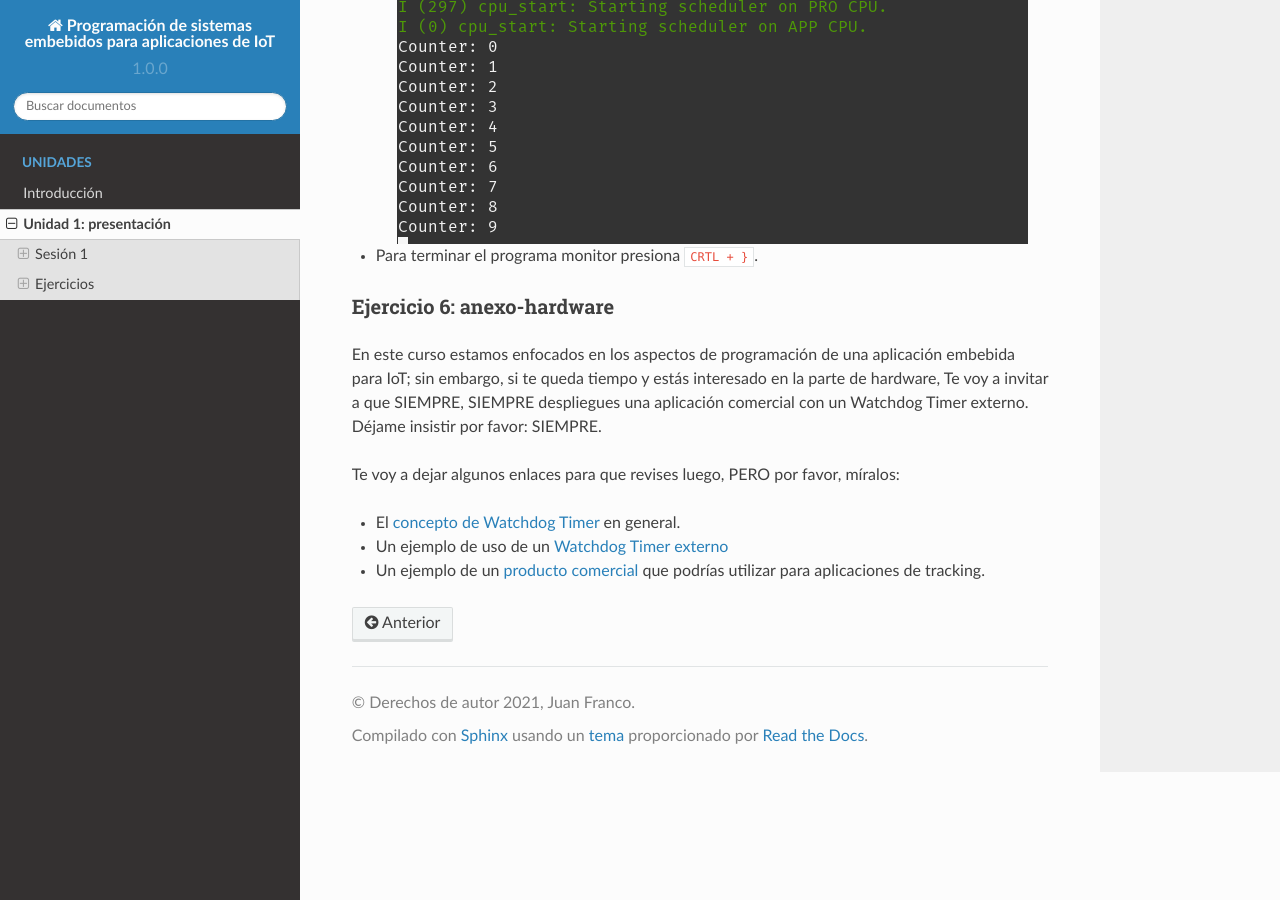
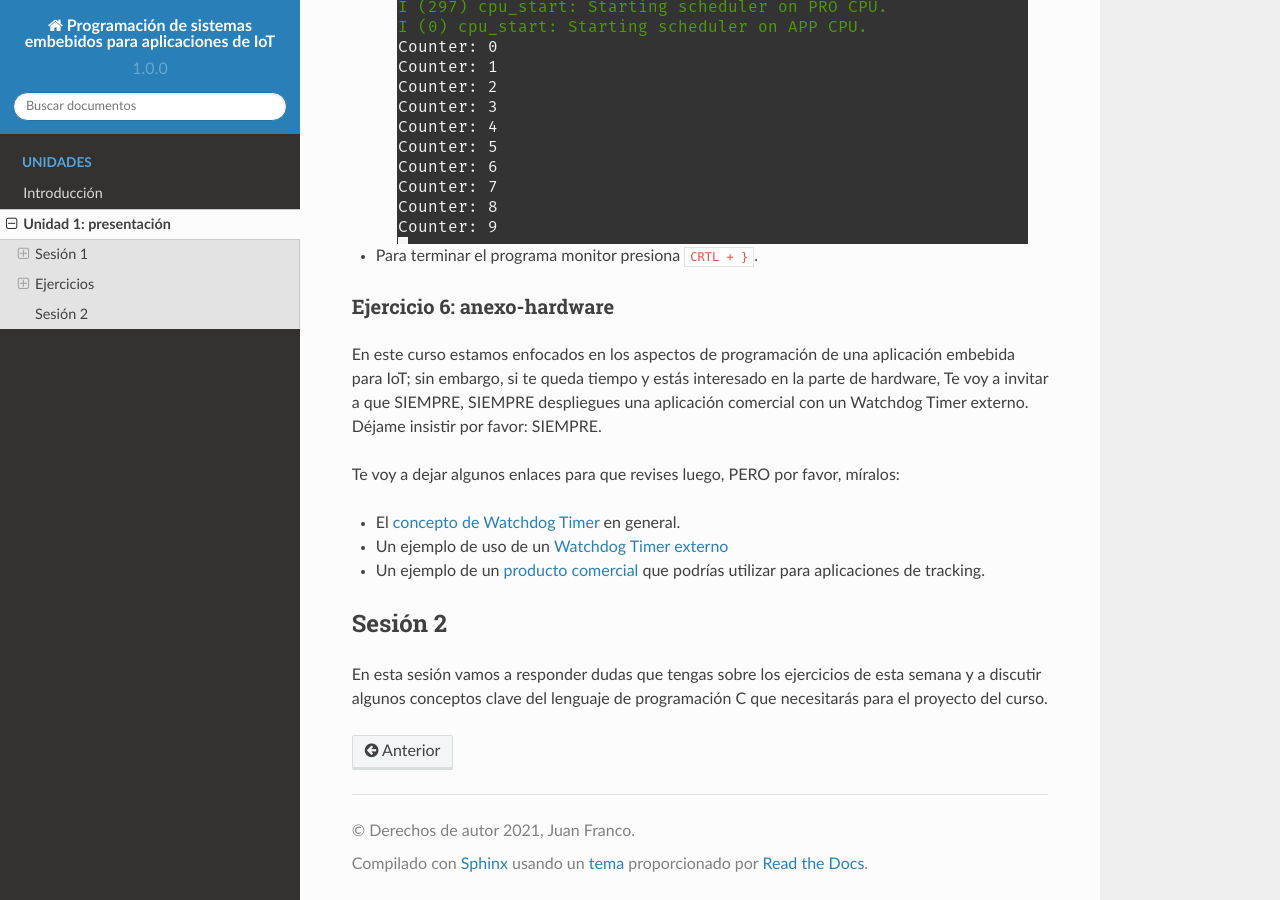
Before and after one commit to juanferfranco/espiot, a Sphinx documentation site: the page built from docs/_unidad1/unidad1.rst, in a window 1280 px wide and 900 px high, scrolled down 7238 px. Built offline with Sphinx 7.4.7 and the Read the Docs theme 2.0.0, drawn with Linux system fonts in a browser that asks for light colours.

Commit message:
Add session 2 purpose

```diff
--- a/docs/_unidad1/unidad1.rst
+++ b/docs/_unidad1/unidad1.rst
@@ -353,3 +353,10 @@ Te voy a dejar algunos enlaces para que revises luego, PERO por favor, míralos:
 
 * Un ejemplo de un `producto comercial <https://docs.particle.io/datasheets/asset-tracking/tracker-som-datasheet/>`__
   que podrías utilizar para aplicaciones de tracking.
+
+Sesión 2
+-----------
+
+En esta sesión vamos a responder dudas que tengas sobre los ejercicios de esta semana
+y a discutir algunos conceptos clave del lenguaje de programación C que necesitarás
+para el proyecto del curso.
```
